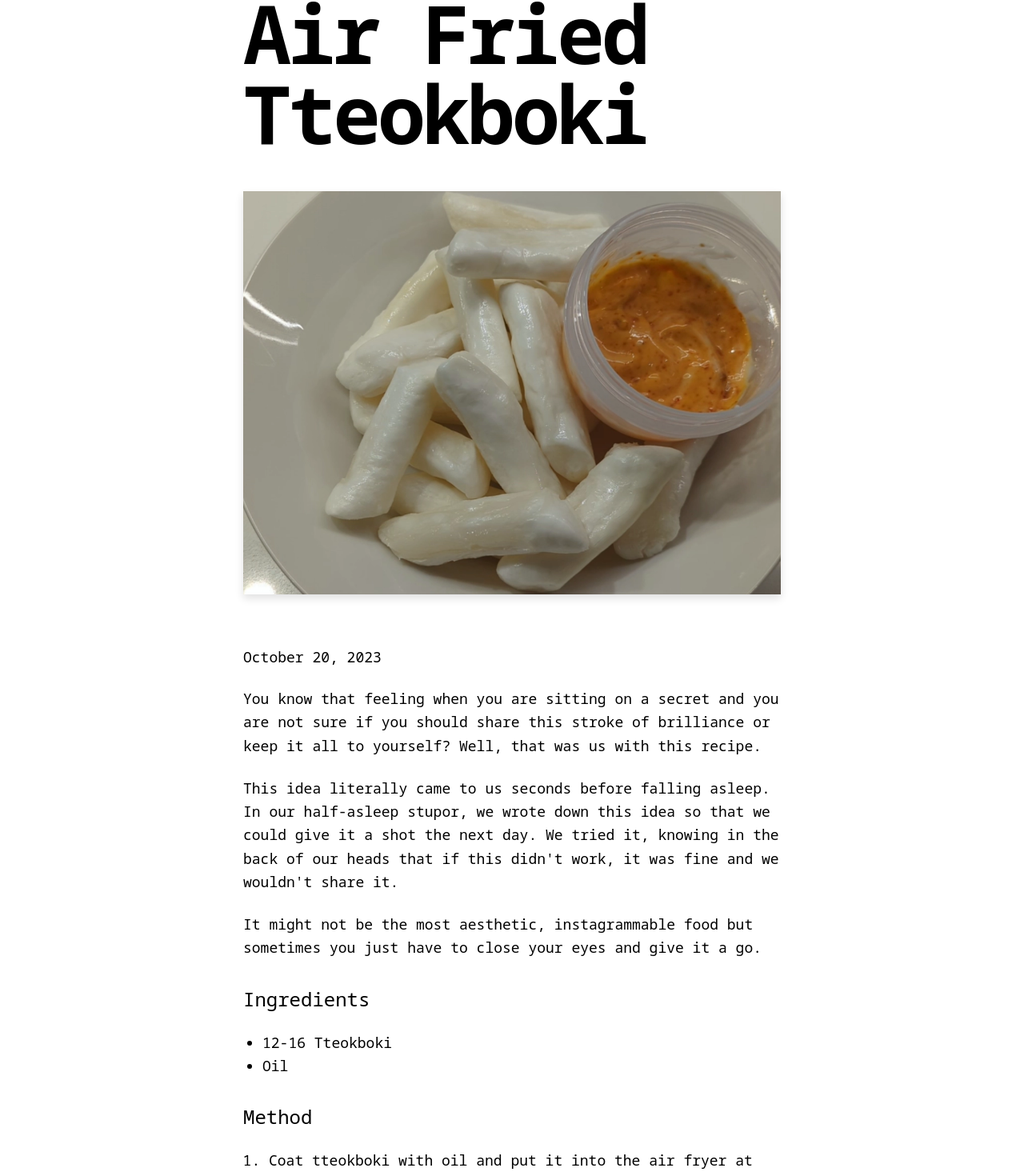
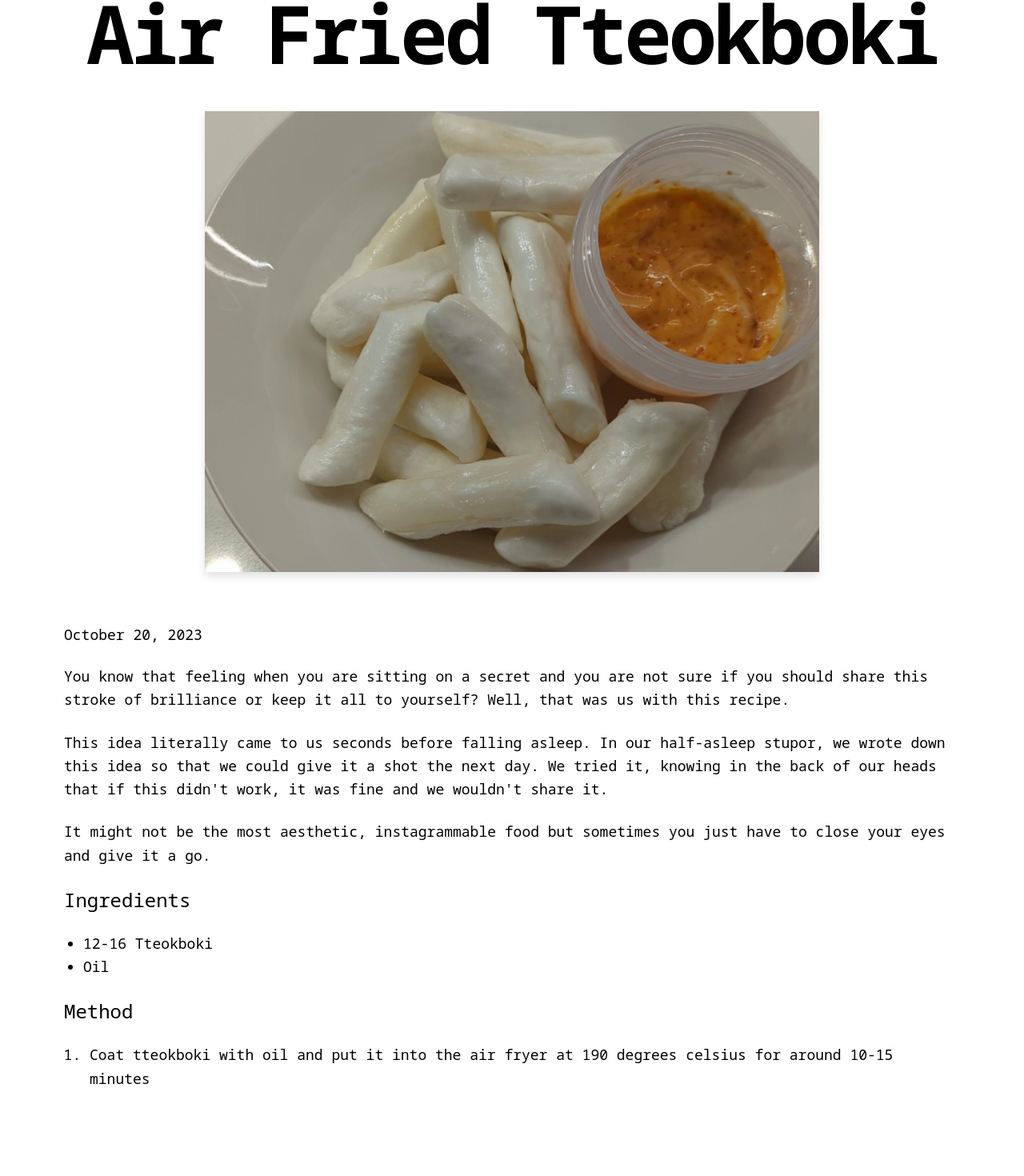
Before and after one commit to brophie2/two-rookie-cooks, a Next.js app: page /recipes/air-fried-tteokboki in a window 1280 px wide. Shown: the part 201-1671 px from the top of the page at 80% size. Built offline with nearby package versions, Linux system fonts and the light colour scheme.

Commit message:
Setup iFrames

```diff
--- a/_recipes/kimchi-pancakes.yaml
+++ b/_recipes/kimchi-pancakes.yaml
@@ -3,6 +3,7 @@ excerpt: Do you know what the secret is to making kimchi pancakes that are delig
 coverImage: /assets/recipe/kimchi-pancakes/cover.webp
 date: 2024-03-17
 ogImage: /assets/recipe/kimchi-pancakes/cover.webp
+iframeUrl: https://www.youtube.com/embed/y41irE1U_z4
 ingredientLists:
   - title: Pancake ingredients
     ingredients:
--- a/components/recipe/recipe-body.tsx
+++ b/components/recipe/recipe-body.tsx
@@ -1,28 +1,46 @@
 import { IngredientList, Ingredient, Quantity } from "@/interfaces/recipes";
+import RecipeVideo from "./recipe-video";
 
 type Props = {
+  title: string;
   content: string;
   excerpt: string;
   method: string[];
   ingredientLists: IngredientList[];
   serves: string;
+  iframeUrl?: string;
 };
 
-const RecipeBody = ({ content, excerpt, method, ingredientLists, serves }: Props) => {
+const RecipeBody = ({
+  title,
+  content,
+  excerpt,
+  method,
+  ingredientLists,
+  serves,
+  iframeUrl,
+}: Props) => {
   return (
-    <div className="max-w-2xl mx-auto">
+    <div className="mx-auto">
       <Paragraphs paragraphs={excerpt} />
       <Paragraphs paragraphs={content} />
       <p>{serves}</p>
 
+      <div className="flex flex-col md:flex-row">
+        {iframeUrl && (
+          <div className="flex-none pr-8 pb-8">
+            <RecipeVideo title={title} url={iframeUrl} />
+          </div>
+        )}
+
+        <div>
           {ingredientLists.map((ingredientList, i) => (
             <div key={i}>
               <h3>{ingredientList.title ?? "Ingredients"}</h3>
               <ul>
                 {ingredientList.ingredients.map((ingredient, ii) => (
                   <li key={ii}>{getIngredientText(ingredient)}</li>
-              ))
-            }
+                ))}
               </ul>
             </div>
           ))}
@@ -34,31 +52,33 @@ const RecipeBody = ({ content, excerpt, method, ingredientLists, serves }: Props
             ))}
           </ol>
         </div>
+      </div>
+    </div>
   );
 };
 
 const getIngredientText = (ingredient: Ingredient): string => {
   if (ingredient.overrideText) return ingredient.overrideText;
 
-  let quantityText = ingredient.quantity && getQuantityText(ingredient.quantity)
-  let ingredientText = [
-    quantityText,
-    ingredient.name,
-    ingredient.notes,
-  ].filter(a => a);
+  let quantityText =
+    ingredient.quantity && getQuantityText(ingredient.quantity);
+  let ingredientText = [quantityText, ingredient.name, ingredient.notes].filter(
+    (a) => a
+  );
 
-  return ingredientText.join(" ")
+  return ingredientText.join(" ");
 };
 
 const getQuantityText = (quantity: Quantity): string => {
   let quantityText = quantity.amount;
   if (quantity.unit) {
-      ["g", "kg", "L", "ml"].indexOf(quantity.unit) == -1 && (quantityText += " ");
-      quantityText += quantity.unit
+    ["g", "kg", "L", "ml"].indexOf(quantity.unit) == -1 &&
+      (quantityText += " ");
+    quantityText += quantity.unit;
   }
 
   return quantityText;
-}
+};
 
 export const Paragraphs = ({ paragraphs }: { paragraphs: string }) => (
   <>
--- a/components/recipe/recipe-header.tsx
+++ b/components/recipe/recipe-header.tsx
@@ -13,12 +13,12 @@ const RecipeHeader = ({ title, coverImage, date }: Props) => {
     <>
       <RecipeTitle>{title}</RecipeTitle>
       <div className="flex justify-center items-center">
-        <div className="max-w-2xl mb-8 md:mb-16 sm:mx-0">
+        <div className="max-w-3xl mb-8 md:mb-16 sm:mx-0">
           <CoverImage title={title} src={coverImage} />
         </div>
       </div>
 
-      <div className="max-w-2xl mx-auto">
+      <div className="mx-auto">
         <div className="mb-6 text-lg">
           <DateFormatter dateString={date} />
         </div>
--- a/components/recipe/recipe-title.tsx
+++ b/components/recipe/recipe-title.tsx
@@ -6,7 +6,7 @@ type Props = {
 
 const RecipeTitle = ({ children }: Props) => {
   return (
-    <h1 className="mx-auto max-w-2xl text-5xl md:text-7xl lg:text-8xl font-bold tracking-tighter leading-tight md:leading-none mb-12 text-center md:text-left">
+    <h1 className="flex justify-center mx-auto text-5xl md:text-7xl lg:text-8xl font-bold tracking-tighter leading-tight md:leading-none mb-12 text-center">
       {children}
     </h1>
   );
--- /dev/null
+++ b/components/recipe/recipe-video.tsx
@@ -0,0 +1,14 @@
+import React from 'react'
+
+type Props = {
+  title: string;
+  url: string
+};
+
+const RecipeTitle  = ({ title, url }: Props) => {
+  return (
+    <iframe width="360" height="640" src={url} title={title} allow="accelerometer; autoplay; clipboard-write; encrypted-media; gyroscope; picture-in-picture; web-share" allowFullScreen></iframe>
+  );
+}
+
+export default RecipeTitle;
--- a/interfaces/recipes.ts
+++ b/interfaces/recipes.ts
@@ -10,6 +10,7 @@ interface Recipe {
   method: string[];
   content: string;
   serves: string;
+  iframeUrl?: string;
 }
 
 export interface IngredientList {
--- a/pages/recipes/[slug].tsx
+++ b/pages/recipes/[slug].tsx
@@ -37,7 +37,7 @@ export default function Recipe({ recipe, allRecipes }: Props) {
             <RecipeTitle>Loading…</RecipeTitle>
           ) : (
             <>
-              <article className="mb-32">
+              <article className="mb-32 max-w-7xl">
                 <Head>
                   <title>{title}</title>
                   <meta property="og:image" content={recipe.ogImage} />
@@ -60,7 +60,7 @@ export default function Recipe({ recipe, allRecipes }: Props) {
 type Params = {
   params: {
     slug: string;
-    allRecipes: Recipe[]
+    allRecipes: Recipe[];
   };
 };
 
@@ -85,12 +85,13 @@ export async function getStaticProps({ params }: Params) {
     "excerpt",
     "method",
     "serves",
+    "iframeUrl",
   ]);
 
   return {
     props: {
       recipe: recipe,
-      allRecipes: allRecipes
+      allRecipes: allRecipes,
     },
   };
 }
--- a/styles/index.css
+++ b/styles/index.css
@@ -37,6 +37,6 @@
     }
 
     h3 {
-        @apply text-2xl mt-8 mb-4 leading-snug;
+        @apply text-2xl mb-4 leading-snug;
     }
 }
```
Lines whose indentation alone changed are shown as unchanged.
